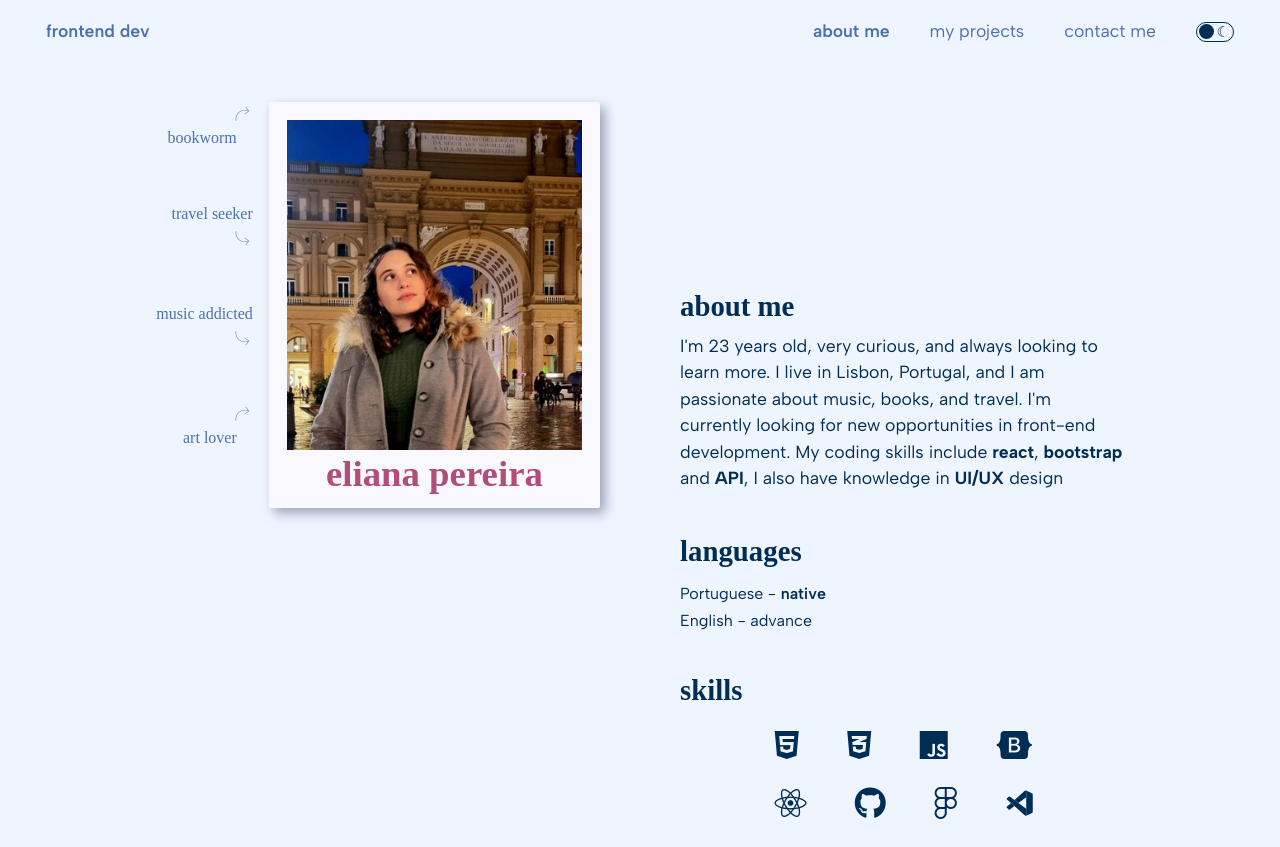
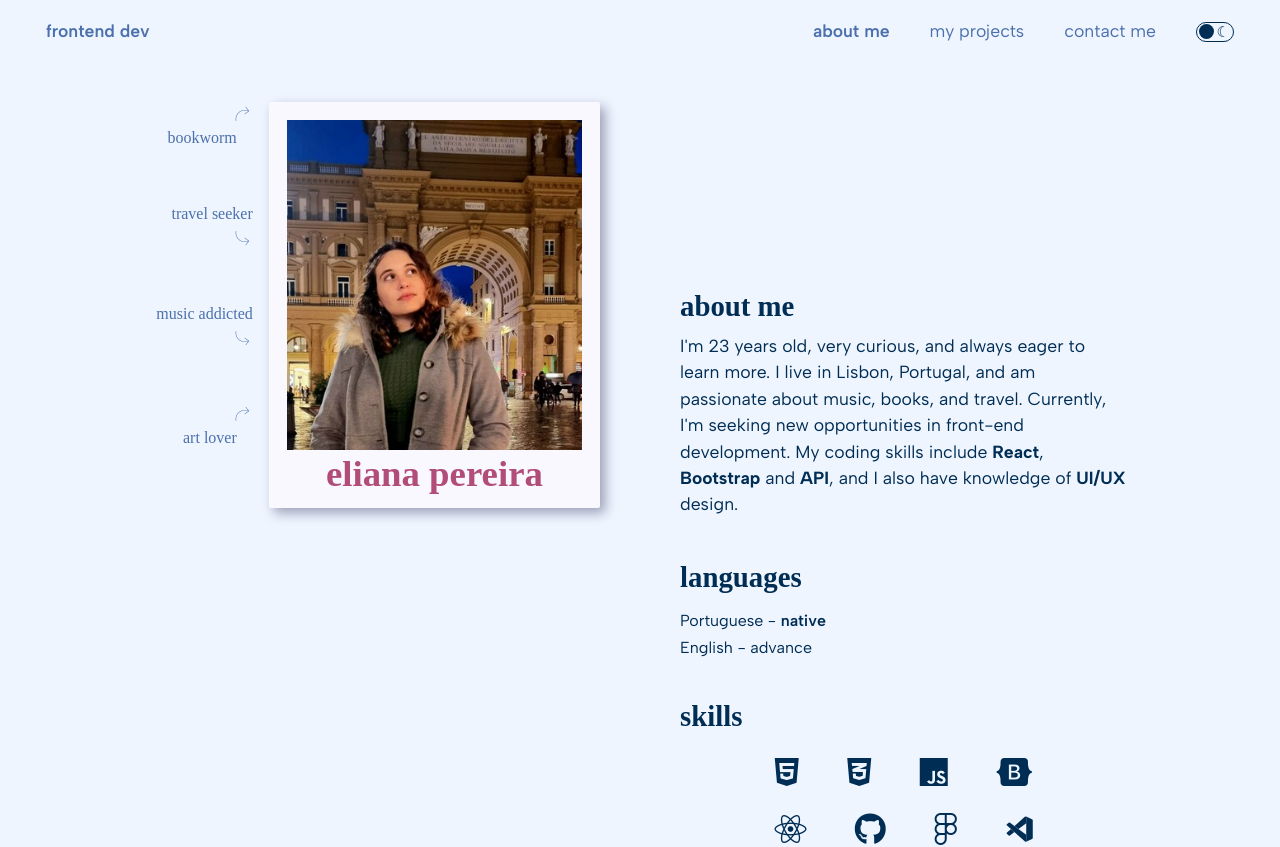
Before and after one commit to Eli032501/eliana-website, a React (Create React App) app: page /#/ in a window 1280 px wide. Shown: the top 847 px of the page. Built offline with nearby package versions, Linux system fonts and the light colour scheme; a web font is replaced by a local one.

Commit message:
improvements in content - text

```diff
--- a/src/App.js
+++ b/src/App.js
@@ -28,7 +28,7 @@ function App() {
         >
           open source
         </a>{" "}
-        website
+        website built with React
       </p>
     </div>
   );
--- a/src/components/Skills.js
+++ b/src/components/Skills.js
@@ -8,12 +8,12 @@ import ImgStyle from "./ImgStyle";
 export default function Skills() {
   return (
     <div className="Skills flex-row">
-      <i className="fa-brands fa-html5 " />
-      <i className="fa-brands fa-css3-alt" />
-      <i className="fa-brands fa-js" />
-      <i className="fa-brands fa-bootstrap" />
-      <i className="fa-brands fa-react" />
-      <i className="fa-brands fa-github" />
+      <i className="fa-brands fa-html5 " alt="HTML" />
+      <i className="fa-brands fa-css3-alt" alt="CSS" />
+      <i className="fa-brands fa-js" alt="JavaScript" />
+      <i className="fa-brands fa-bootstrap" alt="Bootstrap" />
+      <i className="fa-brands fa-react" alt="React" />
+      <i className="fa-brands fa-github" alt="Github" />
       <i className="fa-brands fa-figma" alt="figma" />
       <ImgStyle src={vscode} alt="vscode" styleClass="footer-icon light-icon" />
       <ImgStyle
--- a/src/pages/about.js
+++ b/src/pages/about.js
@@ -13,12 +13,12 @@ export default function About() {
         <span className="grid-content">
           <h3>about me</h3>
           <p>
-            I'm 23 years old, very curious, and always looking to learn more. I
-            live in Lisbon, Portugal, and I am passionate about music, books,
-            and travel. I'm currently looking for new opportunities in front-end
-            development. My coding skills include <strong>react</strong>,
-            <strong> bootstrap</strong> and <strong>API</strong>, I also have
-            knowledge in <strong>UI/UX </strong>design
+            I'm 23 years old, very curious, and always eager to learn more. I
+            live in Lisbon, Portugal, and am passionate about music, books, and
+            travel. Currently, I'm seeking new opportunities in front-end
+            development. My coding skills include <strong>React</strong>,
+            <strong> Bootstrap</strong> and <strong>API</strong>, and I also
+            have knowledge of <strong>UI/UX </strong>design.
           </p>
 
           <h3>languages</h3>
@@ -37,21 +37,21 @@ export default function About() {
               date="2019 - 2022"
               degree="Bachelor's degree in Audiovisual and Multimedia"
               place="School of Communication and Media Studies - Lisbon PI"
-              link="https://www.escs.ipl.pt/en"
+              link="https://www.escs.ipl.pt/en/courses/undergraduate/audiovisual-and-multimedia"
             />
 
             <ListPath
               date="2022 - 2023"
               degree="Web Front-End Specialization Course"
               place="IADE Faculty of Design, Techonology and Communication"
-              link="https://www.iade.europeia.pt/en/iade/"
+              link="https://www.iade.europeia.pt/programa-especializacao/programacao-web-front-end/"
             />
 
             <ListPath
               date="2023 - 2024"
               degree="Front-End Diploma - SheCodes"
               place="SheCodes - Online coding workshop"
-              link="https://www.shecodes.io/"
+              link="https://www.shecodes.io/graduates/99142-eliana-pereira"
             />
           </ul>
           <SocialSection iconSize="footer-icon" />
--- a/src/pages/projects.js
+++ b/src/pages/projects.js
@@ -13,21 +13,21 @@ export default function Projects() {
       <ProjSection
         title="weather app"
         subtitle="react . API . bootstrap"
-        text="I built this project in SheCodes React workshop. Using my previous knowledge of Bootstrap, and Responsive Development and my recent skills with React and APIs, I created a fully-functioning weather app."
+        text="I developed this project during the SheCodes React workshop, using my previous knowledge in Bootstrap and responsive design along with my newly acquired skills in React and APIs. The result is a fully functional weather application."
         img={prj1}
         link="https://react-weather-forecast-eli.netlify.app/"
       />
       <ProjSection
         title="dictionary app"
         subtitle="react . API . bootstrap"
-        text="While working in SheCodes React workshop I developed a fully functional and responsive dictionary app. Using React and 2 APIs I built an app that provides meanings, synonyms, phonetics, and images of the word provided by the user."
+        text="During the SheCodes React workshop, I created a fully functional and responsive dictionary app. Utilizing React and integrating two APIs, I built a tool that delivers word meanings, synonyms, phonetics, and related images based on user input."
         img={prj2}
         link="https://dictionary-app-react-eli.netlify.app/"
       />
       <ProjSection
         title="AI Generator"
         subtitle="JS . AI API"
-        text="I built these projects using AI to generate movie or TV series recommendations that match specific user input. For this project, I used a Typewriter JS plugin and an AI API."
+        text="I created these projects to generate personalized movie and TV series recommendations based on specific user instructions. For this, I used an AI API and a Typewriter JS plugin, to enhance the user experience."
         img={prj3}
         link="https://what-to-watch-ai-generator.netlify.app/"
       />
```
